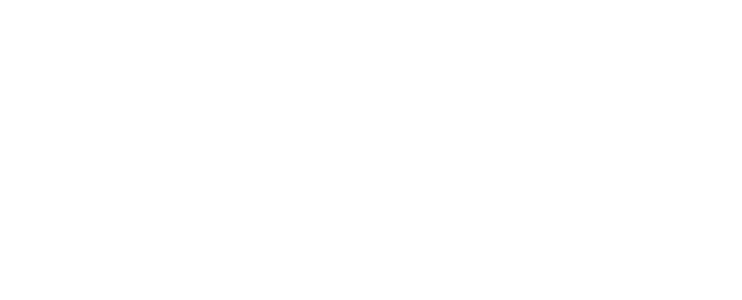
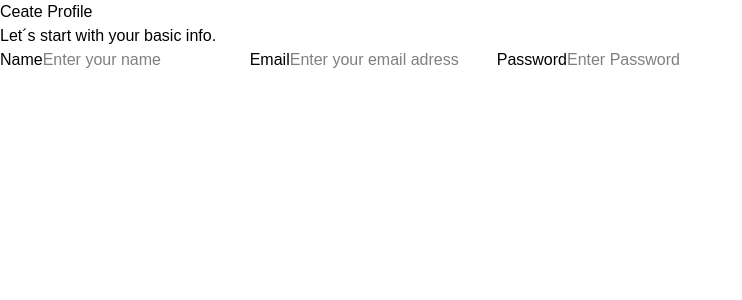
Before and after one commit to andreiagaspar1/app-nutrio, a React (Vite) app: page / in a window 1280 px wide. Shown: the top 300 px of the page, without its empty margins (0-742 px from the left). Built offline with nearby package versions, Linux system fonts and the light colour scheme.

Commit message:
Adicionado Register  Step 1 - Basic Info form

```diff
--- a/package.json
+++ b/package.json
@@ -10,9 +10,11 @@
     "preview": "vite preview"
   },
   "dependencies": {
+    "@tailwindcss/vite": "^4.1.4",
     "firebase": "^11.6.1",
     "react": "^19.0.0",
-    "react-dom": "^19.0.0"
+    "react-dom": "^19.0.0",
+    "tailwindcss": "^4.1.4"
   },
   "devDependencies": {
     "@eslint/js": "^9.21.0",
--- /dev/null
+++ b/src/App.tsx
@@ -0,0 +1,10 @@
+import React from 'react';
+import { Register } from './pages/register/register';
+
+export const App = () => {
+	return (
+		<div>
+			<Register />
+		</div>
+	);
+};
--- a/src/main.tsx
+++ b/src/main.tsx
@@ -1,9 +1,11 @@
 import { StrictMode } from 'react'
 import { createRoot } from 'react-dom/client'
+import { App } from './App';
+import './styles/global.css';
 
 
 createRoot(document.getElementById('root')!).render(
   <StrictMode>
-
+   <App/>
   </StrictMode>,
 )
--- /dev/null
+++ b/src/pages/register/Register.tsx
@@ -0,0 +1,16 @@
+import React, { useState } from 'react';
+import { Step1BasicInfo } from './Step1BasicInfo';
+
+export const Register = () => {
+	const [currentStep, setCurrentStep] = useState(1);
+
+	const handleNextStep = () => {
+		setCurrentStep(currentStep + 1);
+	};
+
+	return (
+		<div>
+			{currentStep === 1 && <Step1BasicInfo onNext={handleNextStep} />}
+		</div>
+	);
+};
--- /dev/null
+++ b/src/pages/register/Step1BasicInfo.tsx
@@ -0,0 +1,36 @@
+import React, { useState } from 'react';
+
+export const Step1BasicInfo = () => {
+	const [formData, setFormData] = useState({
+		name: '',
+		email: '',
+		password: '',
+	});
+
+	const handleChange = (e: React.ChangeEvent<HTMLInputElement>) => {
+		const { name, value } = e.target;
+		setFormData({ ...formData, [name]: value });
+	};
+
+	return (
+		<div>
+			<h2>Ceate Profile</h2>
+			<p>Let´s start with your basic info.</p>
+
+			<form>
+				<label>
+					Name
+					<input type='text' name='name' placeholder='Enter your name' value={formData.name} onChange={handleChange} />
+				</label>
+				<label>
+					Email
+					<input type='email' name='email' placeholder='Enter your email adress' value={formData.email} onChange={handleChange} />
+				</label>
+                <label>
+                    Password
+					<input type='password' name='password' placeholder='Enter Password' value={formData.password} onChange={handleChange} />
+				</label>
+			</form>
+		</div>
+	);
+};
--- /dev/null
+++ b/src/styles/global.css
@@ -0,0 +1,5 @@
+@import "tailwindcss";
+
+body {
+  font-family: 'Montserrat', sans-serif;
+}
--- a/vite.config.ts
+++ b/vite.config.ts
@@ -1,9 +1,12 @@
 import { defineConfig } from 'vite'
 import react from '@vitejs/plugin-react'
+import tailwindcss from '@tailwindcss/vite';
 
 // https://vite.dev/config/
 export default defineConfig({
-  plugins: [react()],
+  plugins: [react(),
+    tailwindcss(),
+  ],
   server: {
     port: 3000
   }
```
Also changed, not shown: src/pages/register/Step2Gender.tsx (added), src/pages/register/Step3Metrics.tsx (added), src/pages/register/Step4Goal.tsx (added), src/pages/register/Step5Summary.tsx (added), 1 other file (tests, documents, lock files or other folders).
